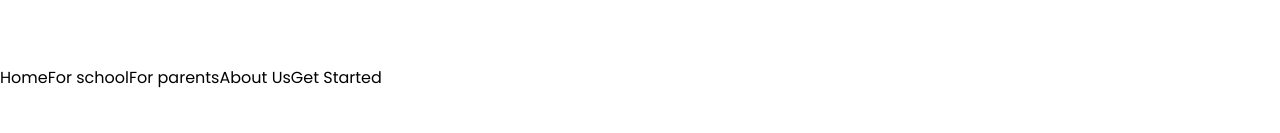
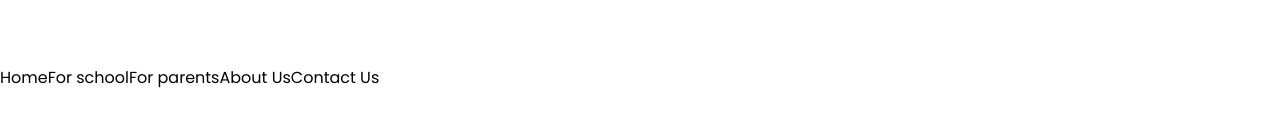
Before and after one commit to saketapplore/landinglinked, a React (Vite) app: page /about in a window 1280 px wide. Shown: the part 255-388 px from the top of the page. Built offline with nearby package versions, Linux system fonts and the light colour scheme.

Commit message:
refactor: Update button labels from "Get Started" to "Contact Us" across multiple components for improved clarity

```diff
--- a/src/About.tsx
+++ b/src/About.tsx
@@ -68,7 +68,7 @@ function About() {
               <Link to="/#for-parents" className="text-[#003049] text-xs md:text-sm lg:text-base font-normal transition-colors whitespace-nowrap" style={{ fontFamily: 'Poppins, sans-serif' }}>For parents</Link>
               <Link to="/about" className="text-[#003049] text-xs md:text-sm lg:text-base font-normal transition-colors whitespace-nowrap" style={{ fontFamily: 'Poppins, sans-serif' }}>About Us</Link>
               <button onClick={() => setShowPopup(true)} className="bg-[#003049] text-white px-4 sm:px-6 lg:px-10 py-1.5 sm:py-2 text-xs sm:text-sm rounded-md hover:bg-blue-800 transition-colors whitespace-nowrap" style={{ fontFamily: 'Poppins, sans-serif' }}>
-                Get Started
+                Contact Us
               </button>
             </div>
             {/* Mobile Menu Button */}
@@ -100,7 +100,7 @@ function About() {
                 <Link to="/about" className="text-[#003049] text-base font-normal transition-colors px-4" style={{ fontFamily: 'Poppins, sans-serif' }} onClick={() => setMobileMenuOpen(false)}>About Us</Link>
                 <div className="px-4 pt-2">
                   <button className="bg-[#003049] text-white w-full px-6 py-2.5 rounded-md hover:bg-blue-800 transition-colors text-sm font-medium" style={{ fontFamily: 'Poppins, sans-serif' }} onClick={() => { setMobileMenuOpen(false); setShowPopup(true); }}>
-                    Get Started
+                    Contact Us
                   </button>
                 </div>
               </div>
@@ -470,10 +470,10 @@ function About() {
                 The platform helps parents understand concerns about their child, access guidance aligned with what schools teach, and communicate more clearly with schools when support may be needed. By connecting parent insight with school support, LinkEDtohome strengthens the partnership between families and schools and helps children receive the support they need earlier.
               </p>
 
-              {/* Get Started Button */}
+              {/* Contact us Button */}
               <div className="pt-2 sm:pt-4">
                 <button onClick={() => setShowPopup(true)} className="bg-[#003049] text-white px-8 sm:px-10 lg:px-12 py-2.5 sm:py-3 text-sm sm:text-base rounded-md hover:bg-blue-800 transition-colors font-medium">
-                  Get Started
+                  Contact Us
                 </button>
               </div>
             </div>
@@ -508,7 +508,7 @@ function About() {
                   className="bg-[#08A0AF] text-white px-8 sm:px-10 py-3.5 rounded-xl font-bold hover:bg-[#068a96] hover:shadow-lg transition-all active:scale-[0.98] text-sm sm:text-base"
                   style={{ fontFamily: 'Poppins, sans-serif' }}
                 >
-                  Get Started
+                  Contact us
                 </button>
               </div>
             </div>
@@ -585,7 +585,7 @@ function About() {
           </div>
         </div>
       </footer>
-      {/* Get Started Popup */}
+      {/* Contact us Popup */}
       {showPopup && (
         <div className="fixed inset-0 z-50 flex items-center justify-center p-2 sm:p-4">
           {/* Backdrop */}
--- a/src/App.tsx
+++ b/src/App.tsx
@@ -80,7 +80,7 @@ function App() {
               <Link to="/#for-parents" className="text-[#003049] text-xs md:text-sm lg:text-base font-normal transition-colors whitespace-nowrap" style={{ fontFamily: 'Poppins, sans-serif' }}>For parents</Link>
               <Link to="/about" className="text-[#003049] text-xs md:text-sm lg:text-base font-normal transition-colors whitespace-nowrap" style={{ fontFamily: 'Poppins, sans-serif' }}>About Us</Link>
               <button onClick={() => setShowPopup(true)} className="bg-[#003049] text-white px-4 sm:px-6 lg:px-10 py-1.5 sm:py-2 text-xs sm:text-sm rounded-md hover:bg-blue-800 transition-colors whitespace-nowrap" style={{ fontFamily: 'Poppins, sans-serif' }}>
-                Get Started
+                Contact Us
               </button>
             </div>
             {/* Mobile Menu Button */}
@@ -112,7 +112,7 @@ function App() {
                 <Link to="/about" className="text-[#003049] text-base font-normal transition-colors px-4" style={{ fontFamily: 'Poppins, sans-serif' }} onClick={() => setMobileMenuOpen(false)}>About Us</Link>
                 <div className="px-4 pt-2">
                   <button className="bg-[#003049] text-white w-full px-6 py-2.5 rounded-md hover:bg-blue-800 transition-colors text-sm font-medium" style={{ fontFamily: 'Poppins, sans-serif' }} onClick={() => { setMobileMenuOpen(false); setShowPopup(true); }}>
-                    Get Started
+                    Contact Us
                   </button>
                 </div>
               </div>
@@ -152,10 +152,10 @@ function App() {
                 LinkEDtohome is a school-aligned parent support platform that helps schools reinforce safeguarding, wellbeing, and personal development beyond the classroom without increasing staff workload.
               </p>
 
-              {/* Get Started Button */}
+              {/* Contact us Button */}
               <div className="pt-2 sm:pt-4">
                 <button onClick={() => setShowPopup(true)} className="bg-[#003049] text-white px-6 sm:px-10 lg:px-12 py-2 sm:py-3 text-sm sm:text-base rounded-md hover:bg-blue-800 transition-colors font-medium">
-                  Get Started
+                  Contact Us
                 </button>
               </div>
             </div>
@@ -854,10 +854,10 @@ function App() {
                 </li>
               </ul>
 
-              {/* Get Started Button */}
+              {/* Contact us Button */}
               <div className="pt-2 sm:pt-4">
                 <button onClick={() => setShowPopup(true)} className="bg-[#003049] text-white px-8 sm:px-10 lg:px-12 py-2.5 sm:py-3 text-sm sm:text-base rounded-md hover:bg-blue-800 transition-colors font-medium">
-                  Get Started
+                  Contact Us
                 </button>
               </div>
             </div>
@@ -890,10 +890,10 @@ function App() {
                 LinkEDtohome turns school expertise into everyday parent confidence so pupils hear the same message, wherever they are.
               </p>
 
-              {/* Get Started Button */}
+              {/* Contact us Button */}
               <div className="pt-2 sm:pt-4">
                 <button onClick={() => setShowPopup(true)} className="bg-[#003049] text-white px-8 sm:px-10 lg:px-12 py-2.5 sm:py-3 text-sm sm:text-base rounded-md hover:bg-blue-800 transition-colors font-medium">
-                  Get Started
+                  Contact Us
                 </button>
               </div>
             </div>
--- a/src/PrivacyPolicy.tsx
+++ b/src/PrivacyPolicy.tsx
@@ -69,7 +69,7 @@ function PrivacyPolicy() {
                             <a href="/#for-parents" className="text-[#003049] text-xs md:text-sm lg:text-base font-normal transition-colors whitespace-nowrap" style={{ fontFamily: 'Poppins, sans-serif' }}>For parents</a>
                             <a href="/#about-us" className="text-[#003049] text-xs md:text-sm lg:text-base font-normal transition-colors whitespace-nowrap" style={{ fontFamily: 'Poppins, sans-serif' }}>About Us</a>
                             <button onClick={() => setShowPopup(true)} className="bg-[#003049] text-white px-4 sm:px-6 lg:px-10 py-1.5 sm:py-2 text-xs sm:text-sm rounded-md hover:bg-blue-800 transition-colors whitespace-nowrap" style={{ fontFamily: 'Poppins, sans-serif' }}>
-                                Get Started
+                                Contact Us
                             </button>
                         </div>
                         {/* Mobile Menu Button */}
@@ -101,7 +101,7 @@ function PrivacyPolicy() {
                                 <a href="/#about-us" className="text-[#003049] text-base font-normal transition-colors px-4" style={{ fontFamily: 'Poppins, sans-serif' }} onClick={() => setMobileMenuOpen(false)}>About Us</a>
                                 <div className="px-4 pt-2">
                                     <button className="bg-[#003049] text-white w-full px-6 py-2.5 rounded-md hover:bg-blue-800 transition-colors text-sm font-medium" style={{ fontFamily: 'Poppins, sans-serif' }} onClick={() => { setMobileMenuOpen(false); setShowPopup(true); }}>
-                                        Get Started
+                                        Contact Us
                                     </button>
                                 </div>
                             </div>
--- a/src/TermsOfService.tsx
+++ b/src/TermsOfService.tsx
@@ -69,7 +69,7 @@ function TermsOfService() {
                             <a href="/#for-parents" className="text-[#003049] text-xs md:text-sm lg:text-base font-normal transition-colors whitespace-nowrap" style={{ fontFamily: 'Poppins, sans-serif' }}>For parents</a>
                             <a href="/#about-us" className="text-[#003049] text-xs md:text-sm lg:text-base font-normal transition-colors whitespace-nowrap" style={{ fontFamily: 'Poppins, sans-serif' }}>About Us</a>
                             <button onClick={() => setShowPopup(true)} className="bg-[#003049] text-white px-4 sm:px-6 lg:px-10 py-1.5 sm:py-2 text-xs sm:text-sm rounded-md hover:bg-blue-800 transition-colors whitespace-nowrap" style={{ fontFamily: 'Poppins, sans-serif' }}>
-                                Get Started
+                                Contact Us
                             </button>
                         </div>
                         {/* Mobile Menu Button */}
@@ -101,7 +101,7 @@ function TermsOfService() {
                                 <a href="/#about-us" className="text-[#003049] text-base font-normal transition-colors px-4" style={{ fontFamily: 'Poppins, sans-serif' }} onClick={() => setMobileMenuOpen(false)}>About Us</a>
                                 <div className="px-4 pt-2">
                                     <button className="bg-[#003049] text-white w-full px-6 py-2.5 rounded-md hover:bg-blue-800 transition-colors text-sm font-medium" style={{ fontFamily: 'Poppins, sans-serif' }} onClick={() => { setMobileMenuOpen(false); setShowPopup(true); }}>
-                                        Get Started
+                                        Contact Us
                                     </button>
                                 </div>
                             </div>
```
